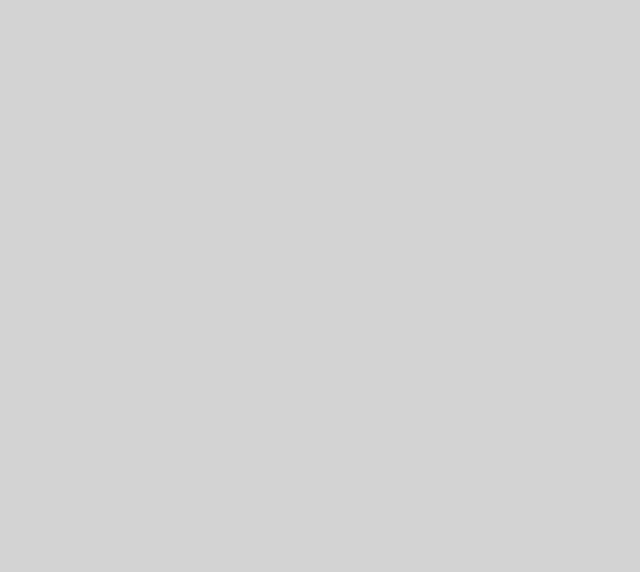
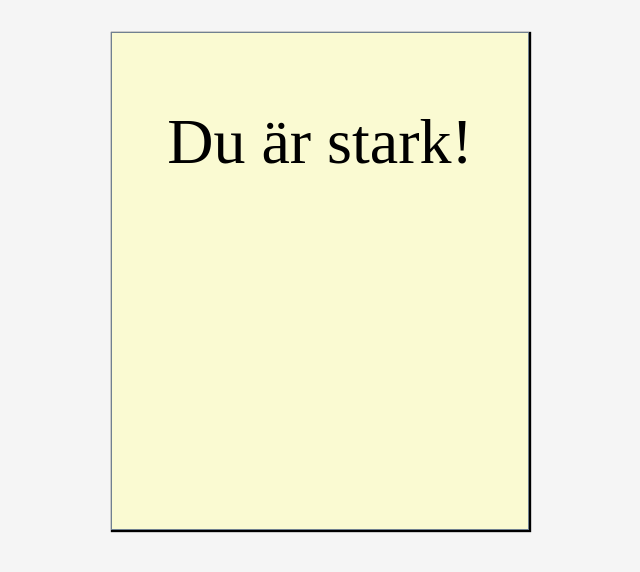
Before and after one commit to DefyCab/Reusable_component, a React (Vite) app: page / in a window 1280 px wide. Shown: the top 572 px of the page, without its empty margins (320-960 px from the left). Built offline with nearby package versions, Linux system fonts and the light colour scheme.

Commit message:
styling card

```diff
--- a/src/Components/PostItPepping.tsx
+++ b/src/Components/PostItPepping.tsx
@@ -1,7 +1,8 @@
 import { useState } from "react";
+import "../styles/postitpeeping.css";
 
 export const PostItPepping = () => {
-  const [pepMessage, setPepMessage] = useState("");
+  const [pepMessage, setPepMessage] = useState("Du är stark!");
 
   return (
     <div className="post-it-container">
--- a/src/index.css
+++ b/src/index.css
@@ -2,5 +2,5 @@ body {
   margin: 0;
   padding: 0;
   box-sizing: border-box;
-  background-color: lightgrey;
+  background-color: whitesmoke
 }
--- /dev/null
+++ b/src/styles/postitpeeping.css
@@ -0,0 +1,17 @@
+.post-it-container {
+  display: flex;
+  justify-content: center;
+  padding-top: 2rem;
+}
+
+.post-it-card {
+  border: 0.08rem solid slategray;
+  box-shadow: 1px 1px 1px 1px;
+  width: 25rem;
+  height: 30rem;
+  background-color: lightgoldenrodyellow;
+  font-size: 4rem;
+  display: block;
+  padding: 0.5rem;
+  text-align: center;
+}
```
